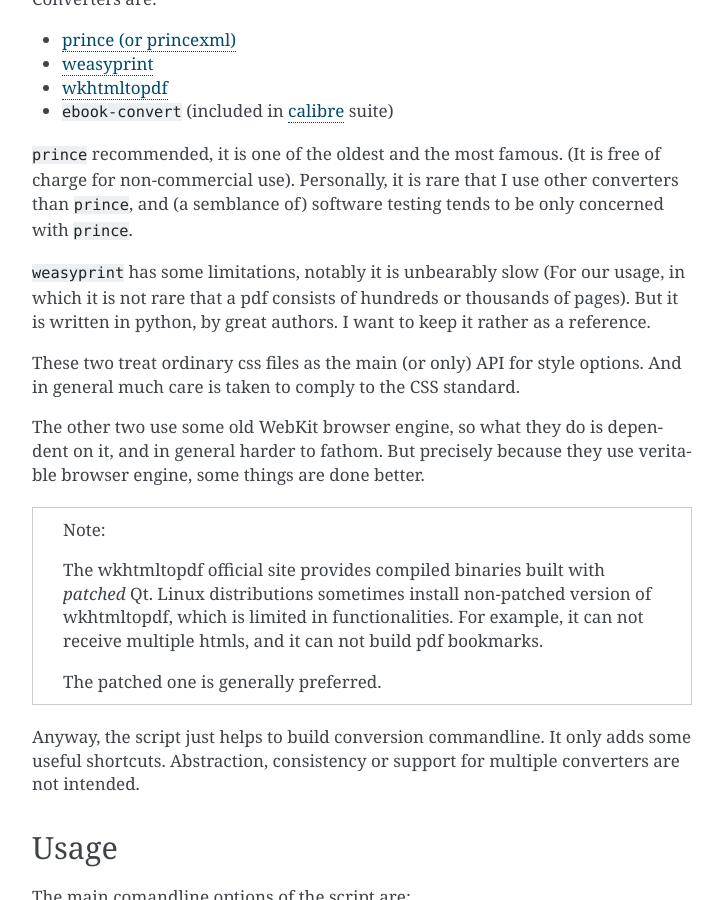
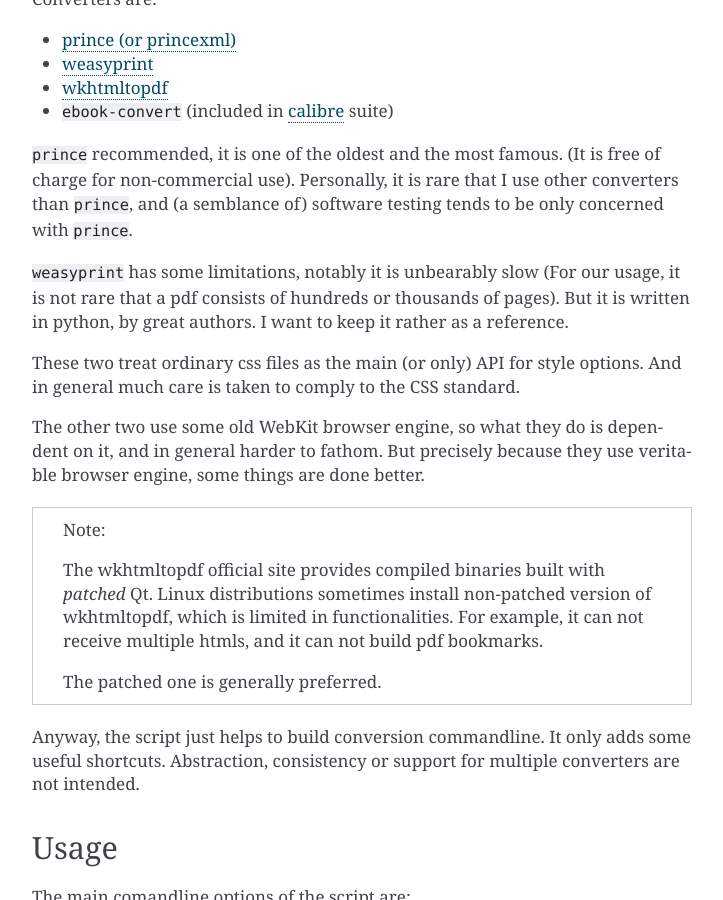
Before and after one commit to openandclose/tosixinch, a Sphinx documentation site: the page built from docs/intro.rst, in a window 1280 px wide and 900 px high, scrolled down 2310 px. Shown: the whole window, without its empty margins (388-1111 px from the left). Built offline with Sphinx 7.4.7, drawn with Linux system fonts in a browser that asks for light colours; some of the changed text lies outside the part shown.

Commit message:
[small edits] (repository wide)

```diff
--- a/docs/intro.rst
+++ b/docs/intro.rst
@@ -126,7 +126,7 @@
 and (a semblance of) software testing tends to be only concerned with ``prince``.
 
 ``weasyprint`` has some limitations, notably it is unbearably slow
-(For our usage, in which it is not rare
+(For our usage, it is not rare
 that a pdf consists of hundreds or thousands of pages).
 But it is written in python, by great authors.
 I want to keep it rather as a reference.
--- a/docs/overview.rst
+++ b/docs/overview.rst
@@ -269,7 +269,7 @@
 
 .. dword:: toc-ufile
 
-    It is a ``toc`` version of `ufile <#dword-ufile>`__.
+    It is the ``toc`` version of `ufile <#dword-ufile>`__.
 
     It is generated automatically when action is ``toc``,
     and processed automatically when ``convert``.
```
Also changed, not shown: other parts of docs/intro.rst (+3 -2 lines).
